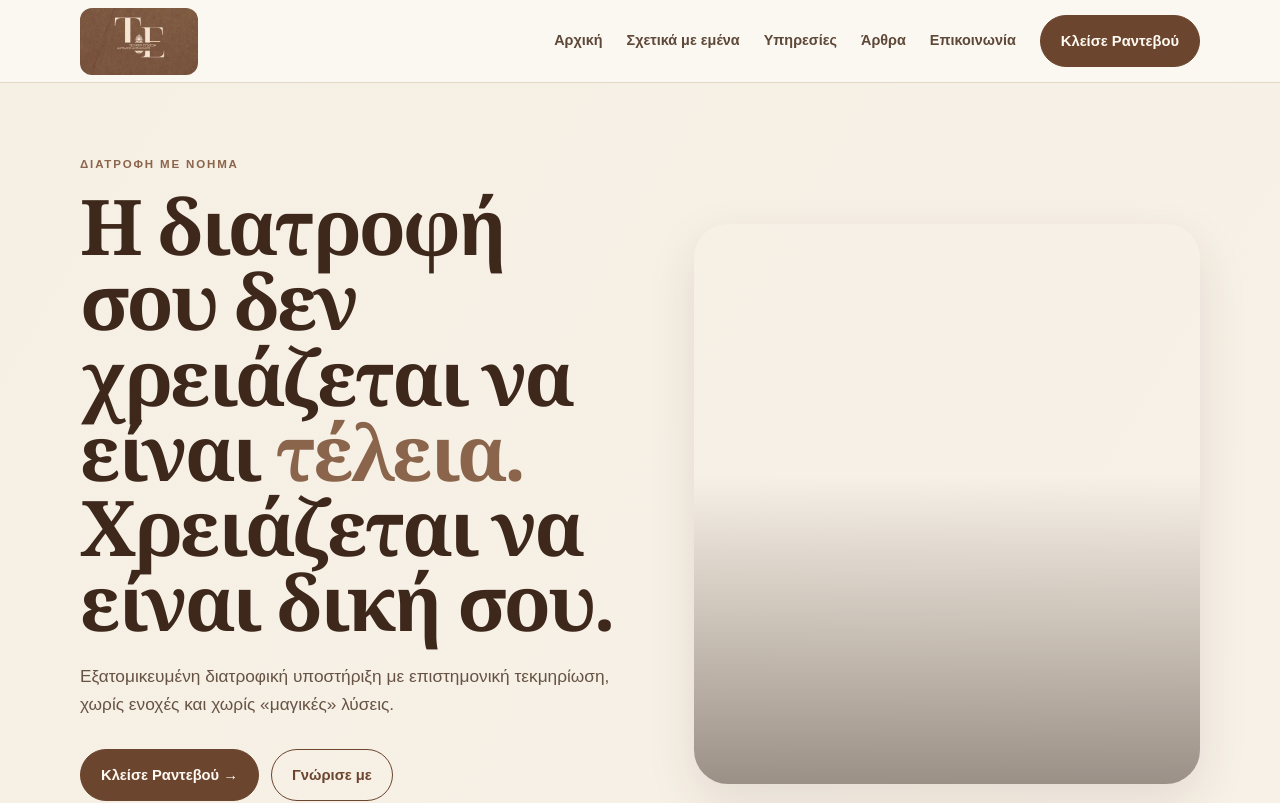
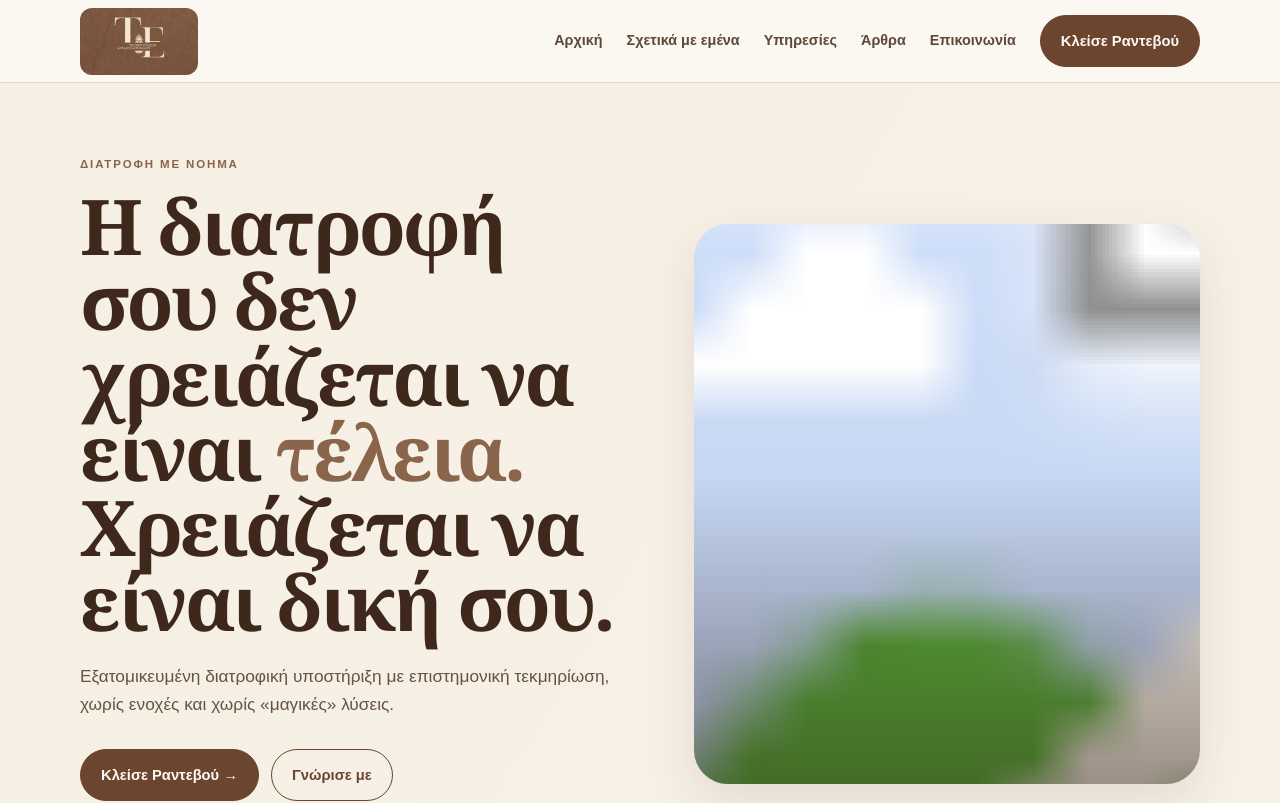
Before and after one commit to correcteat/Webpage, a Next.js app: page / in a window 1280 px wide. Shown: the top 803 px of the page. Built offline with nearby package versions, Linux system fonts and the light colour scheme.

Commit message:
Fix profile photo rendering

```diff
--- a/app/photo-fix.css
+++ b/app/photo-fix.css
@@ -1 +1 @@
-.hero-photo,.bio-photo{background-image:url('/profile-photo.svg') !important;background-size:cover;background-position:center}.hero-photo:before{background:linear-gradient(180deg,transparent 45%,rgba(43,27,18,.45))}.hero-photo .photo-placeholder,.bio-photo .photo-placeholder{display:none}.instagram .placeholder-note{display:none}.instagram .muted{font-size:0}.instagram .muted:after{content:'Ακολούθησε το επίσημο Instagram προφίλ της Ευδοξίας.';font-size:1rem}.insta-box p{font-size:0}.insta-box p:after{content:'@correct_eat';font-size:1rem}.insta-box:after{content:'Instagram';display:block;font-size:.85rem;margin-top:8px}.instagram .insta-box{cursor:pointer}.instagram .insta-box a{color:inherit}
+.hero-photo,.bio-photo{background-image:url('/evdoxia-photo.svg') !important;background-size:cover;background-position:center}.hero-photo:before{background:linear-gradient(180deg,transparent 45%,rgba(43,27,18,.45))}.hero-photo .photo-placeholder,.bio-photo .photo-placeholder{display:none}.instagram .placeholder-note{display:none}.instagram .muted{font-size:0}.instagram .muted:after{content:'Ακολούθησε το επίσημο Instagram προφίλ της Ευδοξίας.';font-size:1rem}.insta-box p{font-size:0}.insta-box p:after{content:'@correct_eat';font-size:1rem}.insta-box:after{content:'Instagram';display:block;font-size:.85rem;margin-top:8px}.instagram .insta-box{cursor:pointer}.instagram .insta-box a{color:inherit}
```
